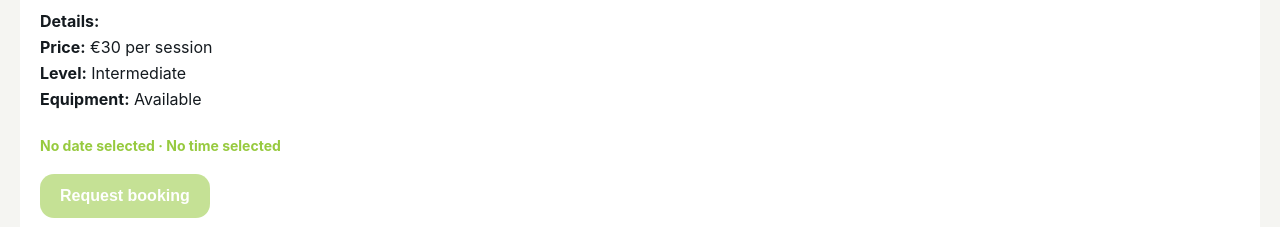
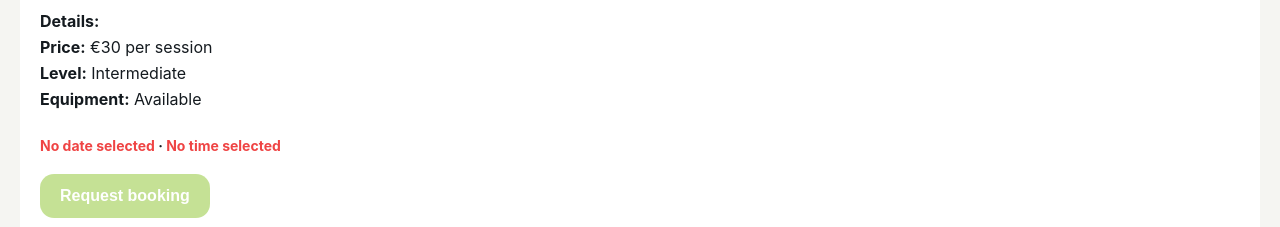
Before and after one commit to alpcapa/SharedXP, a React (Vite) app: page /buddy/1 in a window 1280 px wide. Shown: the part 1260-1487 px from the top of the page. Built offline with nearby package versions, Linux system fonts and the light colour scheme; no server answers.

Commit message:
Show date/time hint in red when unselected, green when selected
Agent-Logs-Url: https://github.com/alpcapa/SharedXP/sessions/3cf6a8c9-4970-43f1-9abd-7b55d922100a

Co-authored-by: alpcapa <275039267+alpcapa@users.noreply.github.com>

```diff
--- a/src/pages/ProfilePage.jsx
+++ b/src/pages/ProfilePage.jsx
@@ -786,8 +786,13 @@ const ProfilePage = ({ currentUser, onLogout }) => {
           </div>
 
           <p className="booking-selection-hint">
-            {selectedDate ? formatDate(selectedDate) : "No date selected"} ·{" "}
-            {selectedTime ? formatTime(selectedTime) : "No time selected"}
+            <span className={selectedDate ? "booking-hint-selected" : "booking-hint-unselected"}>
+              {selectedDate ? formatDate(selectedDate) : "No date selected"}
+            </span>
+            {" · "}
+            <span className={selectedTime ? "booking-hint-selected" : "booking-hint-unselected"}>
+              {selectedTime ? formatTime(selectedTime) : "No time selected"}
+            </span>
           </p>
           <button
             type="button"
--- a/src/styles/index.css
+++ b/src/styles/index.css
@@ -2422,9 +2422,16 @@ body {
 
 .booking-selection-hint {
   margin: 14px 0 0;
-  color: #97ca3f;
   font-size: 14px;
   font-weight: 700;
+}
+
+.booking-hint-selected {
+  color: #97ca3f;
+}
+
+.booking-hint-unselected {
+  color: #ef4444;
 }
 
 .booking-request-button,
```
